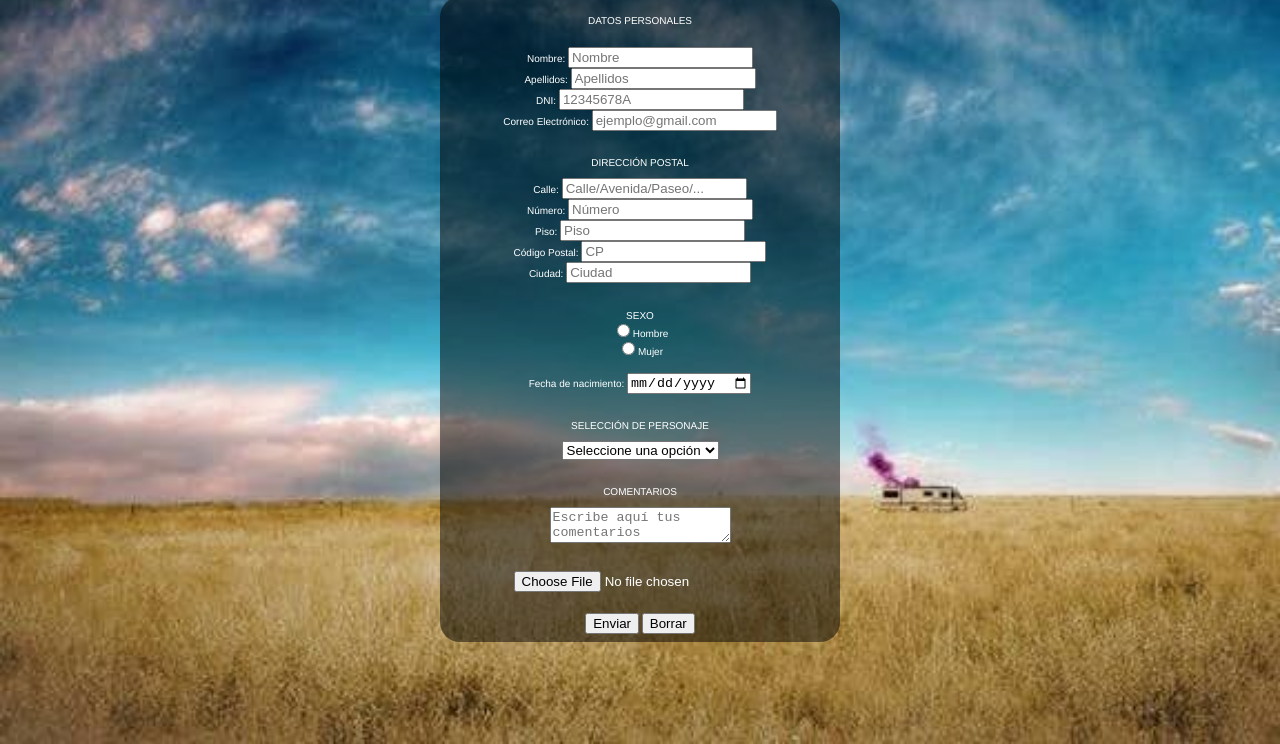
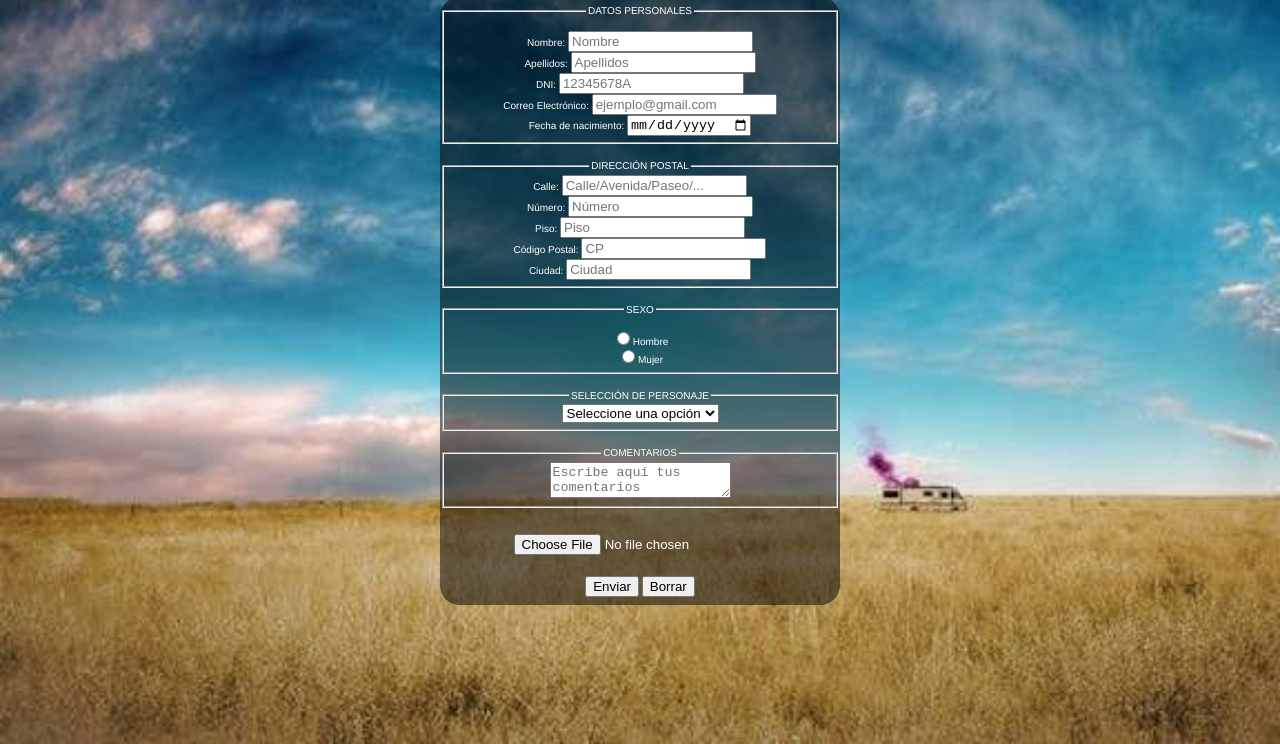
Before and after one commit to AdrianGM90/BreakingBad_GitHub_Pages, a plain HTML site: page formulario.html in a window 1280 px wide. Shown: the part 56-800 px from the top of the page. Drawn offline with Linux system fonts and the light colour scheme.

Commit message:
UPDATE: Reestructuracion de las secciones del formulario

```diff
--- a/formulario.html
+++ b/formulario.html
@@ -1,5 +1,6 @@
 <!DOCTYPE html>
 <html lang="en">
+
 <head>
     <meta charset="UTF-8">
     <meta name="viewport" content="width=device-width, initial-scale=1.0">
@@ -7,35 +8,44 @@
     <link rel="stylesheet" href="css/css_externo.css">
     <title>Breaking Bad - Que comience el juego!</title>
 </head>
+
 <body class="background1">
     <div class="titles">Breaking Bad - Que comience el juego!</div>
     <div class="form_config">
         <form action="mailto:raul.rodriguez@proeducaglobal.com" name="Datos Personales" method="post">
             <div class="form_section">
-                <p>DATOS PERSONALES</p>
+                <fieldset>
+                    <legend>DATOS PERSONALES</legend>
                     <br>Nombre: <input type="text" name="Nombre" required placeholder="Nombre">
-                <br>Apellidos: <input type="text" name="Apellidos" required  placeholder="Apellidos">
-                <br>DNI: <input type="text" name="DNI"  placeholder="12345678A">
+                    <br>Apellidos: <input type="text" name="Apellidos" required placeholder="Apellidos">
+                    <br>DNI: <input type="text" name="DNI" placeholder="12345678A">
                     <br>Correo Electrónico: <input type="email" placeholder="ejemplo@gmail.com">
+                    <br>Fecha de nacimiento: <input type="date">
+                </fieldset>
             </div>
+
             <div class="form_section">
-                <p>DIRECCIÓN POSTAL</p>
+                <fieldset>
+                    <legend>DIRECCIÓN POSTAL</legend>
                     Calle: <input type="text" name="Calle" placeholder="Calle/Avenida/Paseo/...">
                     <br>Número: <input type="number" name="Número" placeholder="Número">
                     <br>Piso: <input type="text" name="Piso" placeholder="Piso">
                     <br>Código Postal: <input type="number" name="Código Postal" placeholder="CP">
                     <br>Ciudad: <input type="text" name="Ciudad" placeholder="Ciudad">
+                </fieldset>
             </div>
+
             <div class="form_section">
-                <br>SEXO
+                <fieldset>
+                    <legend>SEXO</legend>
                     <br><input type="radio" name="Sexo" value="Hombre">Hombre
                     <br><input type="radio" name="Sexo" value="Mujer">Mujer
+                </fieldset>
             </div>
+
             <div class="form_section">
-                Fecha de nacimiento: <input type="date">
-            </div>
-            <div class="form_section">
-                <p>SELECCIÓN DE PERSONAJE</p>
+                <fieldset>
+                    <legend>SELECCIÓN DE PERSONAJE</legend>
                     <select name="Personaje">
                         <option value="0">Seleccione una opción</option>
                         <option value="2">Jessie Pinkman</option>
@@ -45,10 +55,14 @@
                         <option value="6">Pollos Hermanos</option>
                         <option value="7">Otros personajes</option>
                     </select>
+                </fieldset>
             </div>
+
             <div class="form_section">
-                <p>COMENTARIOS</p>
+                <fieldset>
+                    <legend>COMENTARIOS</legend>
                     <textarea name="Comentarios" placeholder="Escribe aquí tus comentarios"></textarea>
+                </fieldset>
             </div>
             <div class="form_section">
                 <p><input type="file" name="Archivos"></p>
@@ -57,4 +71,5 @@
         </form>
     </div>
 </body>
+
 </html>
```
Lines whose indentation alone changed are shown as unchanged.
